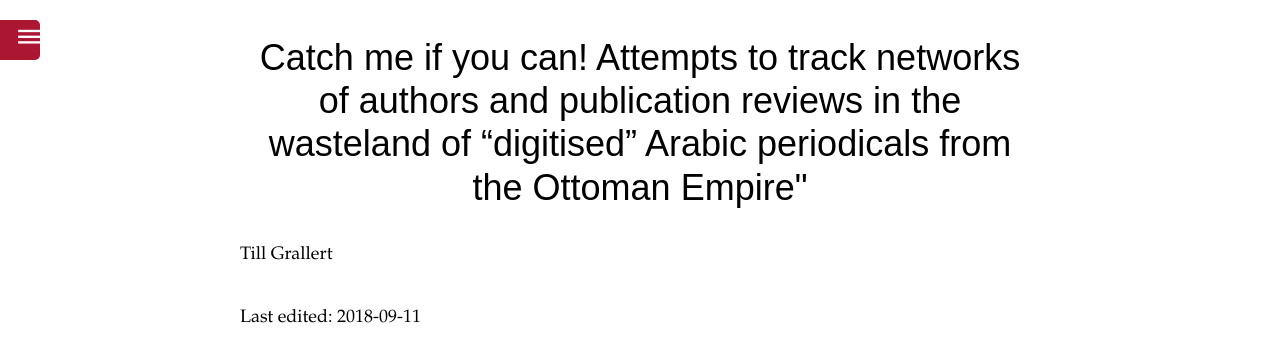
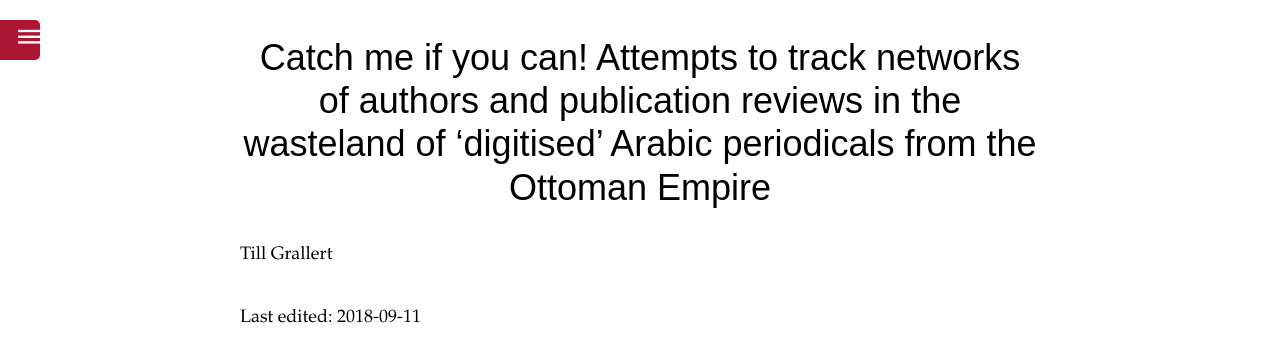
Before and after one commit to tillgrallert/p3a6afa20, a plain HTML site: page index.html in a window 1280 px wide. Shown: the top 346 px of the page. Drawn offline with Linux system fonts and the light colour scheme.

Commit message:
fixed quotation marks

```diff
--- a/index.html
+++ b/index.html
@@ -6,7 +6,7 @@
   <meta name="viewport" content="width=device-width, initial-scale=1.0, user-scalable=yes" />
   <meta name="author" content="Till Grallert" />
   <meta name="dcterms.date" content="2018-09-11" />
-  <title>Catch me if you can! Attempts to track networks of authors and publication reviews in the wasteland of “digitised” Arabic periodicals from the Ottoman Empire&quot;</title>
+  <title>Catch me if you can! Attempts to track networks of authors and publication reviews in the wasteland of ‘digitised’ Arabic periodicals from the Ottoman Empire</title>
   <style type="text/css">
       code{white-space: pre-wrap;}
       span.smallcaps{font-variant: small-caps;}
@@ -389,7 +389,7 @@
 </head>
 <body>
 <header>
-<h1 class="title">Catch me if you can! Attempts to track networks of authors and publication reviews in the wasteland of “digitised” Arabic periodicals from the Ottoman Empire&quot;</h1>
+<h1 class="title">Catch me if you can! Attempts to track networks of authors and publication reviews in the wasteland of ‘digitised’ Arabic periodicals from the Ottoman Empire</h1>
 <p class="author">Till Grallert</p>
 <p class="date">2018-09-11</p>
 </header>
```
